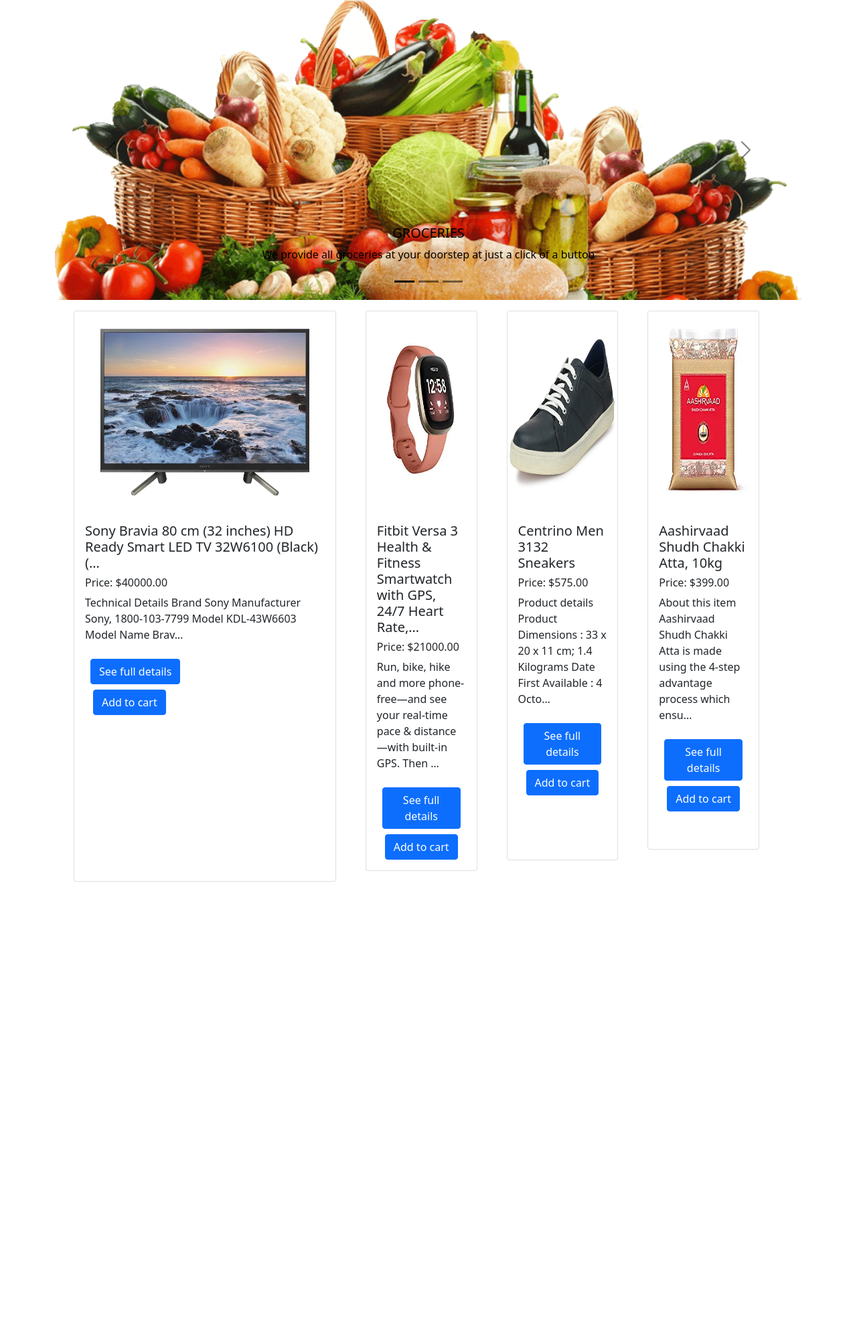
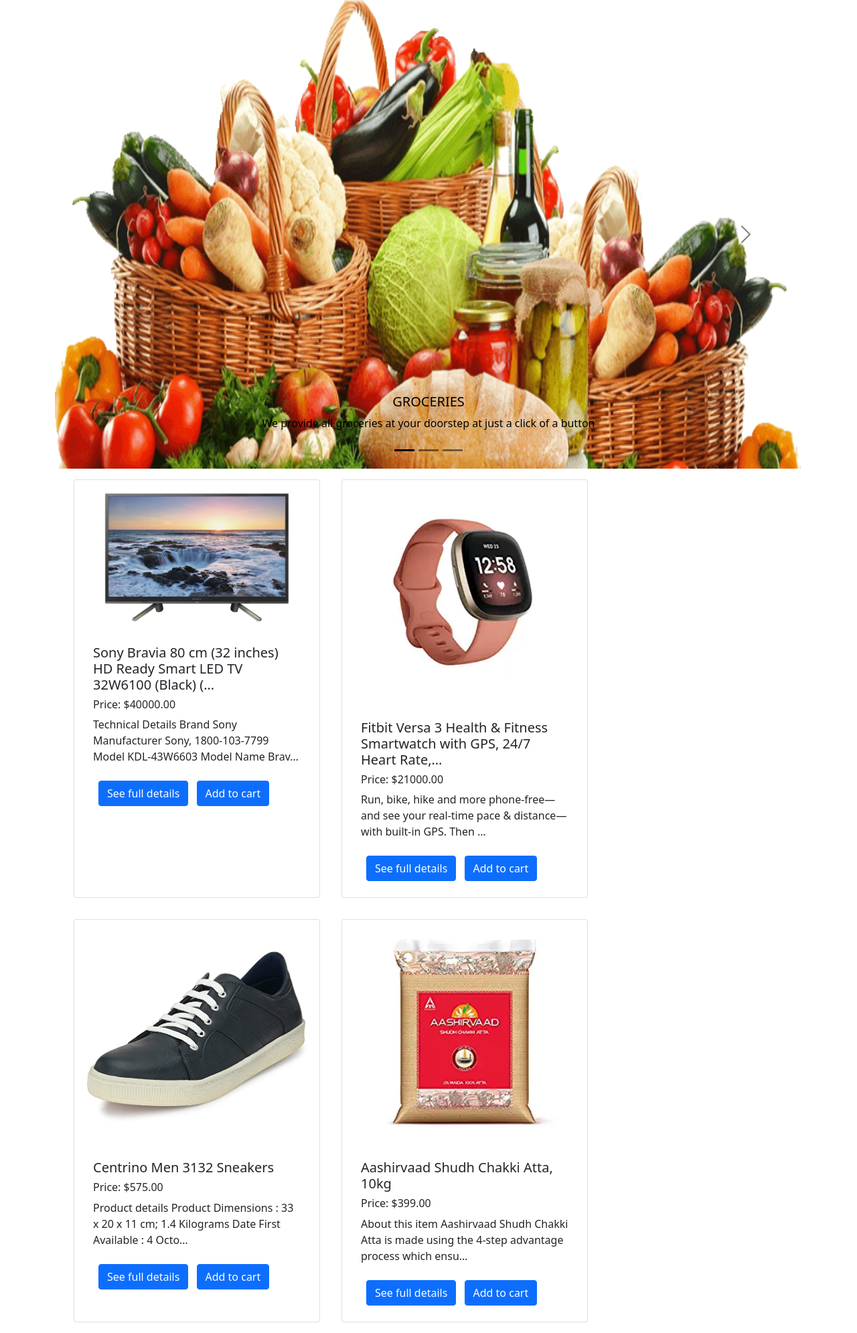
Before and after one commit to ayushagarwal210/dailyneeds, a Django app: page / in a window 1280 px wide. Shown: the part 56-2047 px from the top of the page at 67% size. Before the commit the page ends 1373 px from the top, so only its background shows below. Run offline with Django 3.2, Linux system fonts and the light colour scheme; data comes from the database, SQL or seed files in the repository; both versions use the stored data as it was after the commit.

Commit message:
improved home page

```diff
--- a/home/templates/home/home.html
+++ b/home/templates/home/home.html
@@ -15,21 +15,21 @@
         {% load static %}
         <div class="carousel-inner">
           <div class="carousel-item active">
-            <img src= '{% static "home/image4.png" %}' class="d-block w-100" alt="My Image">
+            <img src= '{% static "home/image4.png" %}' class="d-block w-100" alt="My Image" style="height: 700px;">
             <div class="carousel-caption d-none d-md-block">
               <h5>GROCERIES</h5>
               <p>We provide all groceries at your doorstep at just a click of a button</p>
             </div>
           </div>
           <div class="carousel-item">
-            <img src='{% static "home/image6.jfif" %}' class="d-block w-100" alt="...">
+            <img src='{% static "home/image6.jfif" %}' class="d-block w-100" alt="..." style="height: 700px;">
             <div class="carousel-caption d-none d-md-block">
               <h5>ELECTRONICS</h5>
               <p>One stop for all your electronics. Keep yourself up to date with tht fast growing tech-world.</p>
             </div>
           </div>
           <div class="carousel-item">
-            <img src='{% static "home/image5.png"%}'class="d-block w-100" alt="...">
+            <img src='{% static "home/image5.png"%}'class="d-block w-100" alt="..." style="height: 700px;">
             <div class="carousel-caption d-none d-md-block">
               <h5>MEDICINES</h5>
               <p>Not getting medicines nearby no problem we have all your medicines at just a click away.</p>
@@ -46,20 +46,20 @@
         </button>
       </div>
       <!-- CARD  -->
+      <div class="container row">
       {% for item in allItems %}
-      <div class="container d-flex flex-row bd-highlight mb-3">
-      <div class="card m-3" id="{{item.id}}" style="max-width: 25rem;">
-        <img src="{{item.image.url}}" class="card-img-top" alt="..." style="height: 300px;">
+      <div class="card m-3" id="{{item.id}}" style="width: 23rem;">
+        <img src="{{item.image.url}}" class="card-img-top" alt="...">
         <div class="card-body">
           <h5 class="card-title">{{item.name|truncatechars:70}}</h5>
           <h6 class="card-title">Price: ${{item.price}}.00</h6>
           <p class="card-text">{{item.description | truncatechars:100}}</p>
-          <a href="{{item.slug}}" class="btn btn-primary m-2">See full details</a>
           <form action="/" method="POST">
-          {% csrf_token %}
-          <input hidden type="text" name="item" value="{{item.id}}">
+            {% csrf_token %}
+            <input hidden type="text" name="item" value="{{item.id}}">
+            <a href="{{item.slug}}" class="btn btn-primary m-2">See full details</a>
           {% if item|is_in_cart:request.session.cart %}
-          <div class="container d-flex flex-row bd-highlight m-3">
+          <div class=" container d-flex flex-row bd-highlight m-3">
             <form action="/#{{item.id}}" method="POST" class="col-2">
               {% csrf_token %}
           <input hidden type="text" name="item" value="{{item.id}}">
@@ -74,12 +74,11 @@
           </form>
         </div>
           {% else %}
-          <div class="container">
           <input type="submit" class="btn btn-primary" value="Add to cart">
+          {% endif %}
         </div>
-          {% endif %}
+          </div>
         </form>
-      </div>
+      {% endfor %}
     </div>
-      {% endfor %}
 {% endblock %}
--- a/home/views.py
+++ b/home/views.py
@@ -127,8 +127,10 @@
 
 def cart(request):
     ids=list(request.session.get('cart').keys())
-    items=Item.get_product_by_id(ids)
+    if ids is not None:
+        items=Item.get_product_by_id(ids)
     return render(request,'home/cart.html', {'items':items})
+
 
 def checkout(request):
     if request.method=='POST':
```
Also changed, not shown: db.sqlite3, media/images/atta.webp (added).
